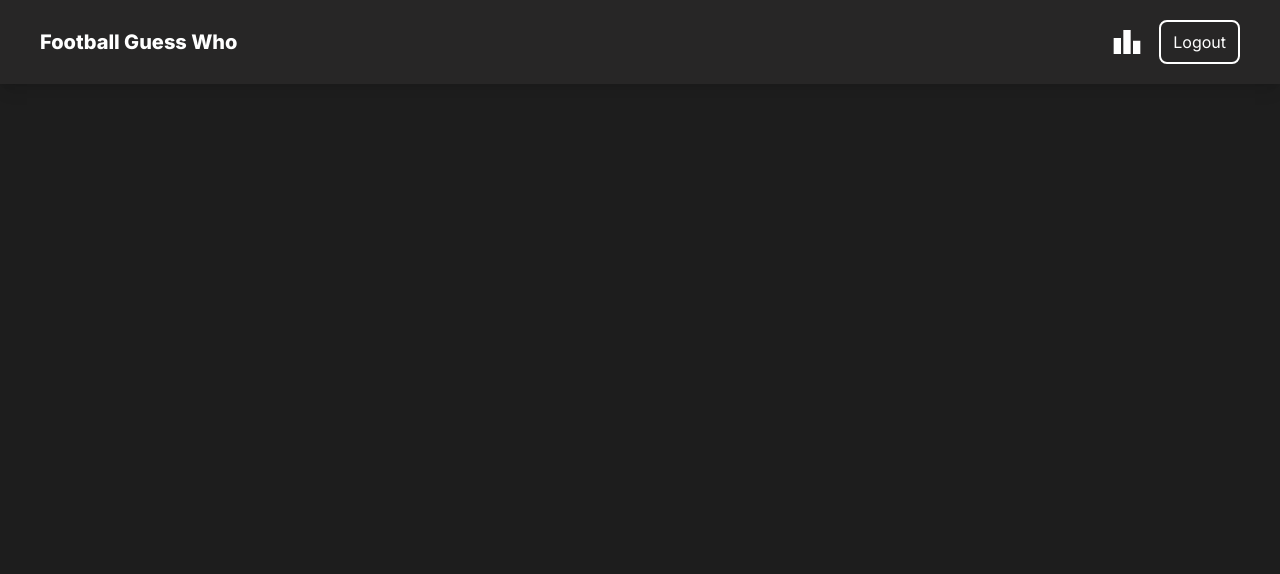
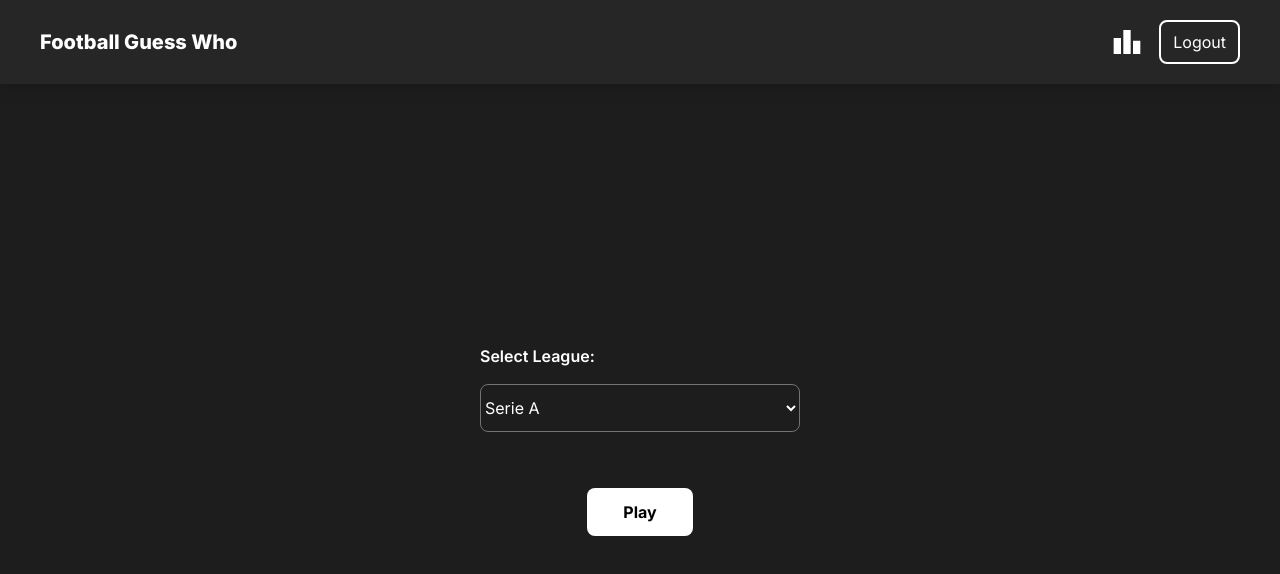
Before and after one commit to IsaacATetteh/football-guess-who, a Next.js app: page /Home in a window 1280 px wide. Shown: the top 574 px of the page. Built offline with nearby package versions, Linux system fonts and the light colour scheme; no server answers.

Commit message:
Home page start

```diff
--- a/package.json
+++ b/package.json
@@ -9,6 +9,7 @@
     "lint": "next lint"
   },
   "dependencies": {
+    "axios": "^1.7.2",
     "firebase": "^10.12.2",
     "next": "14.2.4",
     "react": "^18",
--- a/src/app/Home/page.jsx
+++ b/src/app/Home/page.jsx
@@ -1,9 +1,34 @@
-import React from "react";
+"use client";
+import React, { useState } from "react";
 import Navbar from "../components/Navbar";
+
 const Home = () => {
+  const [league, setLeague] = useState("");
+
+  const handleLeagueChange = (event) => {
+    setLeague(event.target.value);
+  };
+
   return (
-    <div className="h-full w-full bg-[#1D1D1D]">
-      <Navbar />
+    <div className="h-full w-full bg-[#1D1D1D] text-white">
+      <div className="flex justify-center items-center pt-20 h-full">
+        <form className="flex flex-col gap-4" action="">
+          <label htmlFor="league" className="font-semibold">
+            Select League:
+          </label>
+          <select
+            className="bg-[#1D1D1D] border border-[#727272] rounded-lg py-3 w-80"
+            id="league"
+            onChange={handleLeagueChange}
+          >
+            <option value="Serie A">Serie A</option>
+            <option value="Premier League">Premier League</option>
+          </select>
+          <button className="text-black w-1/3 mt-10 mx-auto font-bold py-3 rounded-lg bg-white">
+            Play
+          </button>
+        </form>
+      </div>
     </div>
   );
 };
--- a/src/app/Login/page.jsx
+++ b/src/app/Login/page.jsx
@@ -39,9 +39,9 @@ function Login() {
   };
 
   return (
-    <div className="flex flex-col justify-center items-center lg:w-full lg:h-full h-screen  bg-[#1D1D1D] text-white ">
+    <div className="flex flex-col justify-center items-center lg:w-full h-full bg-[#1D1D1D] text-white ">
       <h1 className=" font-extrabold text-4xl">Login to TBD</h1>
-      <div className="border-0 h-96 border-white">
+      <div className="h-96 border-white">
         <form
           className="flex flex-col gap-5 text-white py-10"
           onSubmit={onSubmit}
--- /dev/null
+++ b/src/app/api/index.js
@@ -0,0 +1,6 @@
+import axios from "axios";
+
+const getPlayer = async () => {
+  try {
+  } catch (error) {}
+};
--- a/src/app/components/Navbar.jsx
+++ b/src/app/components/Navbar.jsx
@@ -16,7 +16,7 @@ const Navbar = () => {
     }
   };
   return (
-    <nav className="flex items-center justify-between py-5 px-5 md:px-10 shadow-lg bg-[#272626]">
+    <nav className="flex z-2 fixed w-full items-center justify-between py-5 px-5 md:px-10 shadow-lg bg-[#272626]">
       <h1 className="text-white font-extrabold text-md md:text-xl">
         Football Guess Who
       </h1>
--- a/src/app/layout.jsx
+++ b/src/app/layout.jsx
@@ -1,7 +1,7 @@
 import { Inter } from "next/font/google";
 import "./globals.css";
 import { AuthProvider } from "./contexts/authContext";
-
+import Navbar from "./components/Navbar";
 const inter = Inter({ subsets: ["latin"] });
 
 export const metadata = {
@@ -13,6 +13,8 @@ export default function RootLayout({ children }) {
   return (
     <html lang="en">
       <body className={inter.className}>
+        <Navbar />
+
         <AuthProvider>{children} </AuthProvider>
       </body>
     </html>
```
Also changed, not shown: 1 other file (tests, documents, lock files or other folders).
